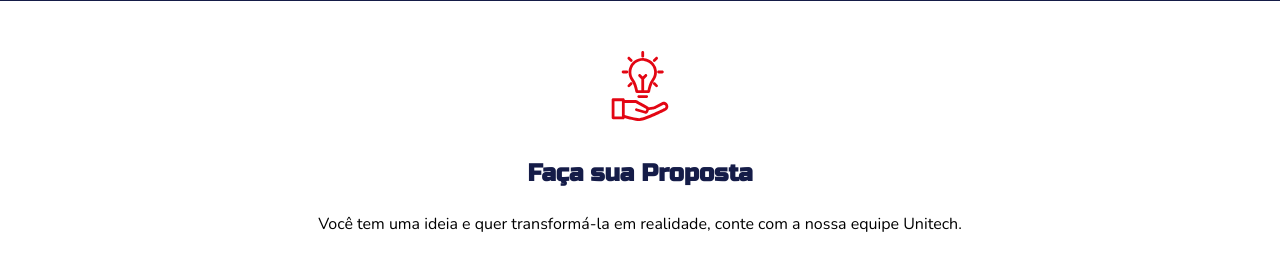
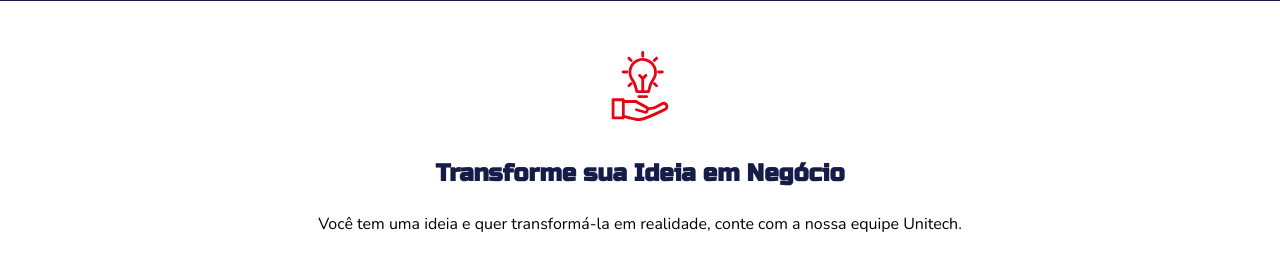
Before and after one commit to FelipeDark12/unitech, a Laravel app: page /proponente in a window 1280 px wide. Shown: the part 443-696 px from the top of the page. Run offline with Laravel 8, Linux system fonts and the light colour scheme; data comes from the database, SQL or seed files in the repository; style sheets or scripts are compiled from the project's sources; some libraries are stand-ins or nearby versions; some web fonts are replaced.

Commit message:
Alteração de h2

```diff
--- a/resources/views/formulario/proponente.blade.php
+++ b/resources/views/formulario/proponente.blade.php
@@ -1,6 +1,6 @@
 <section class="formulario mb-2 rounded" id="proponente">
     <img src="../img/idea_lg.svg" alt="">
-    <h2>Faça sua Proposta</h2>
+    <h2>Transforme sua Ideia em Negócio</h2>
     <p> Você tem uma ideia e quer transformá-la em realidade, conte com a nossa equipe Unitech.</p>
     <div class="d-flex align-items-center">
         <form class="row g-3 text-start" id="f_proponente">
```
